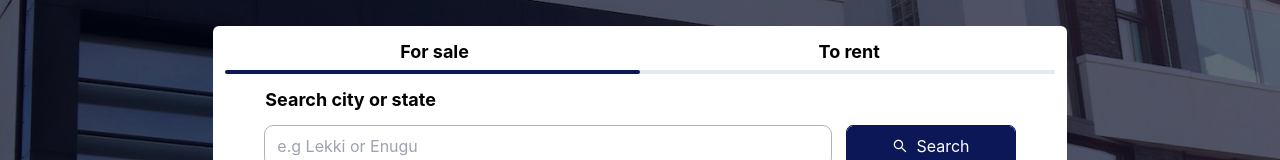
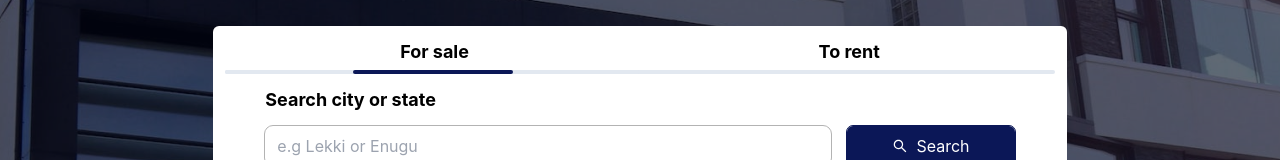
Before and after one commit to Zrnited/renta-app, a React (Create React App) app: page / in a window 1280 px wide. Shown: the part 342-502 px from the top of the page. Built offline with nearby package versions, Linux system fonts and the light colour scheme.

Commit message:
Updated the UI

```diff
--- a/src/components/Sidebar.js
+++ b/src/components/Sidebar.js
@@ -1,8 +1,6 @@
 import React from "react";
 import { Link } from "react-router-dom";
 import { IoMdClose } from "react-icons/io";
-import { MdClose } from "react-icons/md";
-import { GrClose } from "react-icons/gr";
 
 const Sidebar = ({ sidebar, setSidebar }) => {
   return (
--- a/src/pages/Home.js
+++ b/src/pages/Home.js
@@ -306,10 +306,14 @@ const Home = () => {
             </div>
             <div className="w-full bg-slate-200 h-1 rounded-md mt-1 mb-3 relative">
               {findOption.sale && (
-                <div className="absolute bg-customBlue rounded-lg h-1 w-1/2 left-0"></div>
+                <div className="absolute bg-slate-200 rounded-lg h-1 w-1/2 left-0 flex justify-center">
+                  <div className="bg-customBlue w-32 rounded-lg z-50 h-full sm:w-40"></div>
+                </div>
               )}
               {findOption.rent && (
-                <div className="absolute bg-customBlue rounded-lg h-1 w-1/2 right-0"></div>
+                <div className="absolute bg-slate-200 rounded-lg h-1 w-1/2 right-0 flex justify-center">
+                  <div className="bg-customBlue w-32 rounded-lg z-50 h-full sm:w-40"></div>
+                </div>
               )}
             </div>
             <div className="flex flex-col gap-3 lg:px-10">
```
